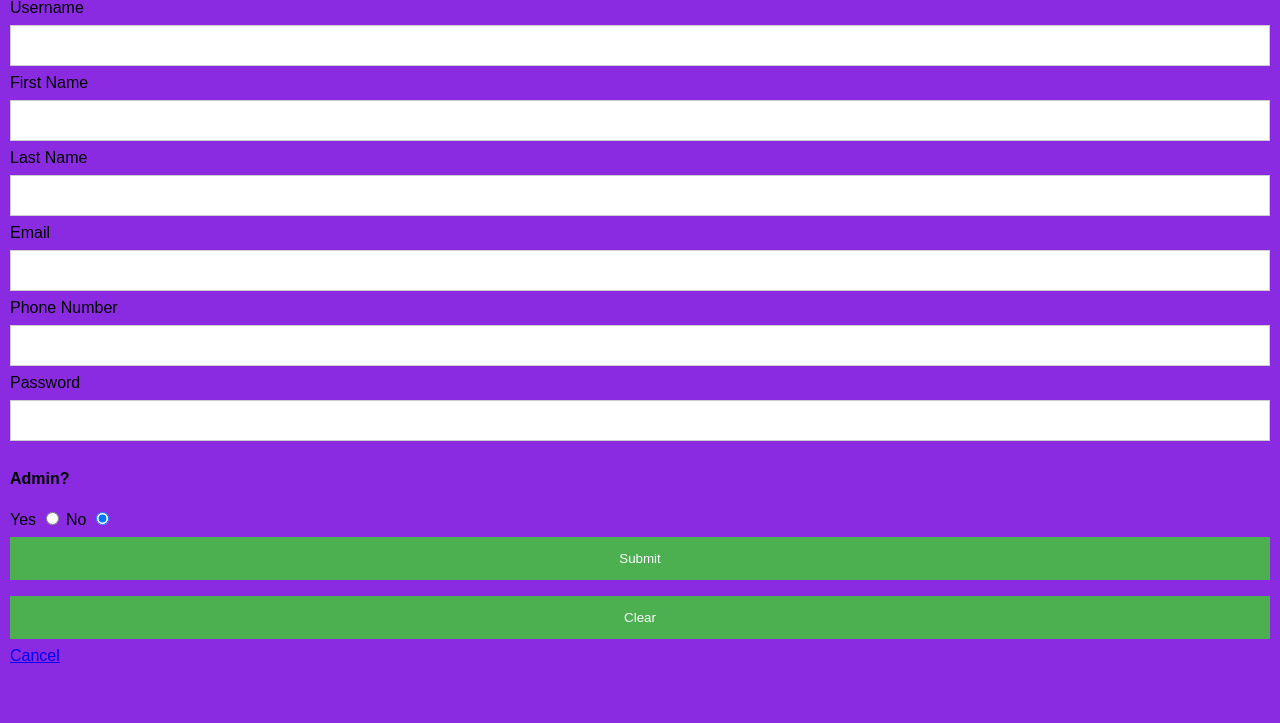
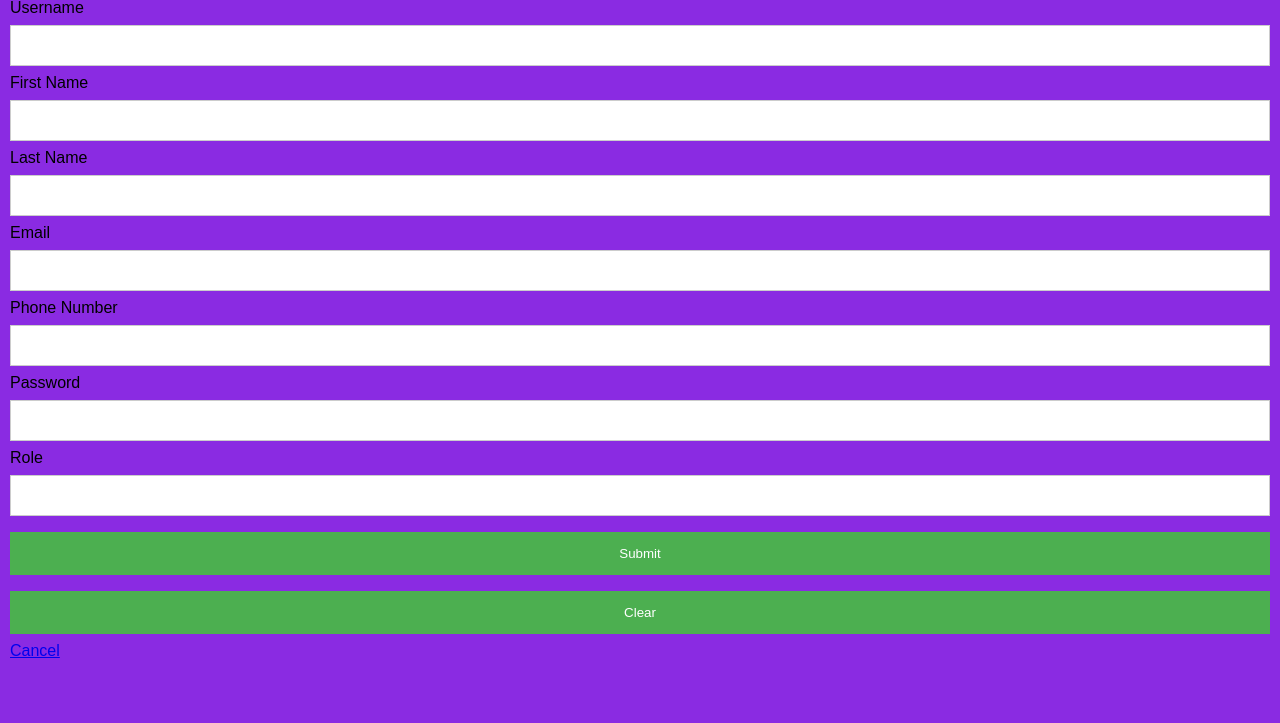
Before and after one commit to kristina-sh/webprog-pizza-rest, a PHP site: page /admin/createUser.php in a window 1280 px wide. Shown: the part 81-804 px from the top of the page. After the commit the page ends 739 px from the top, so only its background shows below. Run offline with PHP 8.4, Linux system fonts and the light colour scheme.

Commit message:
Changed Role Buttons to Textfield + DeleteUser.php functional now

```diff
--- a/admin/createUser.php
+++ b/admin/createUser.php
@@ -1,7 +1,7 @@
 <!--FUNCTIONAL IN TERMS OF CREATING NEW USERS. HOWEVER TO DO LIST:
 1. Need to fix "clear" button. Doesn't work anymore.
 2. Need to fix error messages. Don't look good as buttons.
-3. Need to fix role as well. Doesn't currently make admin on click of Yes radio button. Always sends "on" instead.-->
+-->
 
 <?php
 
@@ -30,7 +30,7 @@ if ($_SERVER['REQUEST_METHOD'] == 'POST'){
     $email = $_POST["email"];
     $phone = $_POST["phone"];
     $password = $_POST["password"];
-    $role = $_POST["roleButton"];
+    $role = $_POST["role"];
 
     do {
         if (empty($userName) || empty($firstName) || empty($lastName) || empty($email) || empty($password)) {
@@ -115,11 +115,8 @@ if ($_SERVER['REQUEST_METHOD'] == 'POST'){
                 <input type="password" name="password" value="<?php echo $password; ?>">
             </div>
             <div>
-                <h4>Admin?</h4>
-                <label for="roleButton">Yes</label>
-                <input type="radio" name="roleButton">
-                <label for="roleButton">No</label>
-                <input type="radio" name="roleButton" checked>
+                <label for="role">Role</label>
+                <input type="text" name="role" value="<?php echo $role; ?>">
             </div>
             <?php
                 if ( !empty($successMessage)) {
--- a/userManage.php
+++ b/userManage.php
@@ -1,10 +1,13 @@
+<!-- TO DO:
+1. Create admin-page specific stylesheet-->
+
 <!DOCTYPE html>
 <html lang="en">
 <head>
     <meta charset="UTF-8">
     <meta http-equiv="X-UA-Compatible" content="IE=edge">
     <meta name="viewport" content="width=device-width, initial-scale=1.0">
-    <meta name="author" content="Melanie, Kristina, Banu">
+    <meta name="author" content="Melanie Methe">
     <link rel="stylesheet" href="./CSS/assignment2.css">
     <title>User Management Page</title>
 </head>
```
Also changed, not shown: admin/deleteUser.php (+19 -0 lines).
